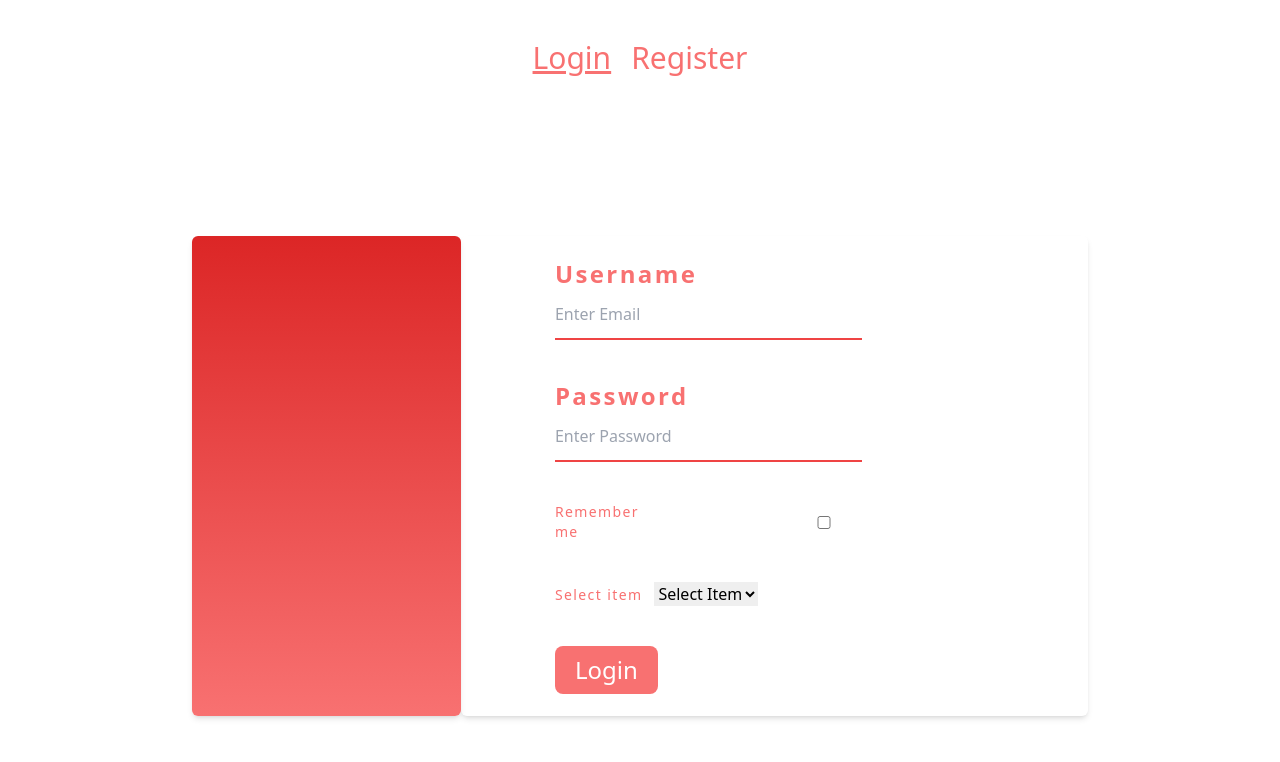
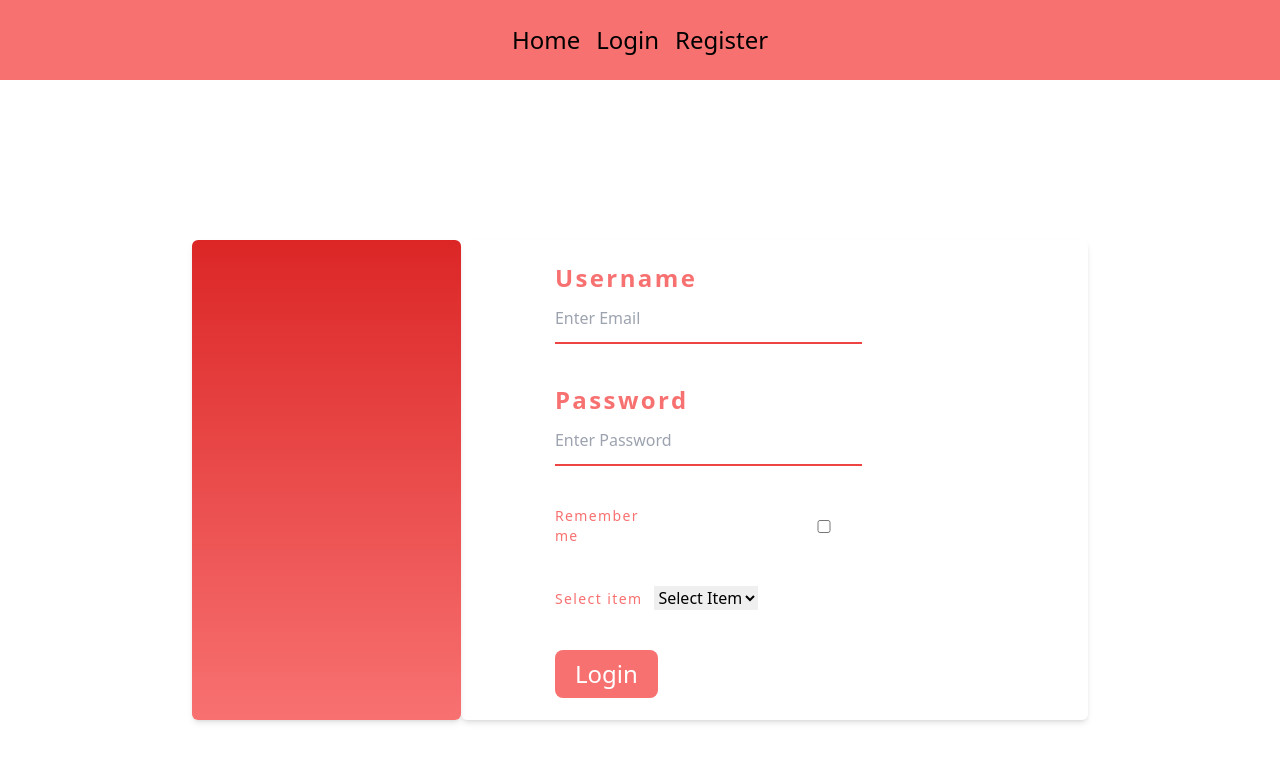
Before and after one commit to omarijalagania/vue-app-1, a Vue app: page /login in a window 1280 px wide. Shown: the top 762 px of the page. Built offline with nearby package versions, Linux system fonts and the light colour scheme.

Commit message:
feat: add basic router

```diff
--- a/package.json
+++ b/package.json
@@ -10,7 +10,8 @@
   "dependencies": {
     "animate.css": "^4.1.1",
     "core-js": "^3.8.3",
-    "vue": "^3.2.13"
+    "vue": "^3.2.13",
+    "vue-router": "^4.1.5"
   },
   "devDependencies": {
     "@babel/core": "^7.12.16",
--- a/src/App.vue
+++ b/src/App.vue
@@ -1,34 +1,12 @@
 <template>
-  <div class="flex space-x-5 pt-10 justify-center">
-    <h1
-      @click="toggleForm('login-form')"
-      class="text-3xl cursor-pointer text-red-400"
-      :class="isShowLoginForm === 'login-form' ? 'underline' : ''"
-    >
-      Login
-    </h1>
-    <h1
-      @click="toggleForm('register-form')"
-      class="text-3xl cursor-pointer text-red-400"
-      :class="isShowLoginForm === 'register-form' ? 'underline' : ''"
-    >
-      Register
-    </h1>
-  </div>
-
-  <component :is="isShowLoginForm">
-    <login-form></login-form>
-    <register-form></register-form>
-  </component>
+  <the-nav></the-nav>
+  <router-view></router-view>
 </template>
 
 <script>
-import LoginForm from "./components/LoginForm.vue"
-import RegisterForm from "./components/RegisterForm.vue"
-
+import TheNav from "./components/TheNav.vue"
 export default {
   name: "App",
-  components: { LoginForm, RegisterForm },
   data() {
     return {
       isShowLoginForm: "login-form",
@@ -39,5 +17,6 @@ export default {
       this.isShowLoginForm = form
     },
   },
+  components: { TheNav },
 }
 </script>
--- /dev/null
+++ b/src/components/TheNav.vue
@@ -0,0 +1,13 @@
+<template>
+  <ul class="py-6 mx-auto bg-red-400 flex justify-center">
+    <li class="flex space-x-4 text-2xl">
+      <router-link to="/">Home</router-link>
+      <router-link to="/login">Login</router-link>
+      <router-link to="/register">Register</router-link>
+    </li>
+  </ul>
+</template>
+
+<script>
+export default {}
+</script>
```
Also changed, not shown: src/main.js (+18 -1 lines), 1 other file (tests, documents, lock files or other folders).
